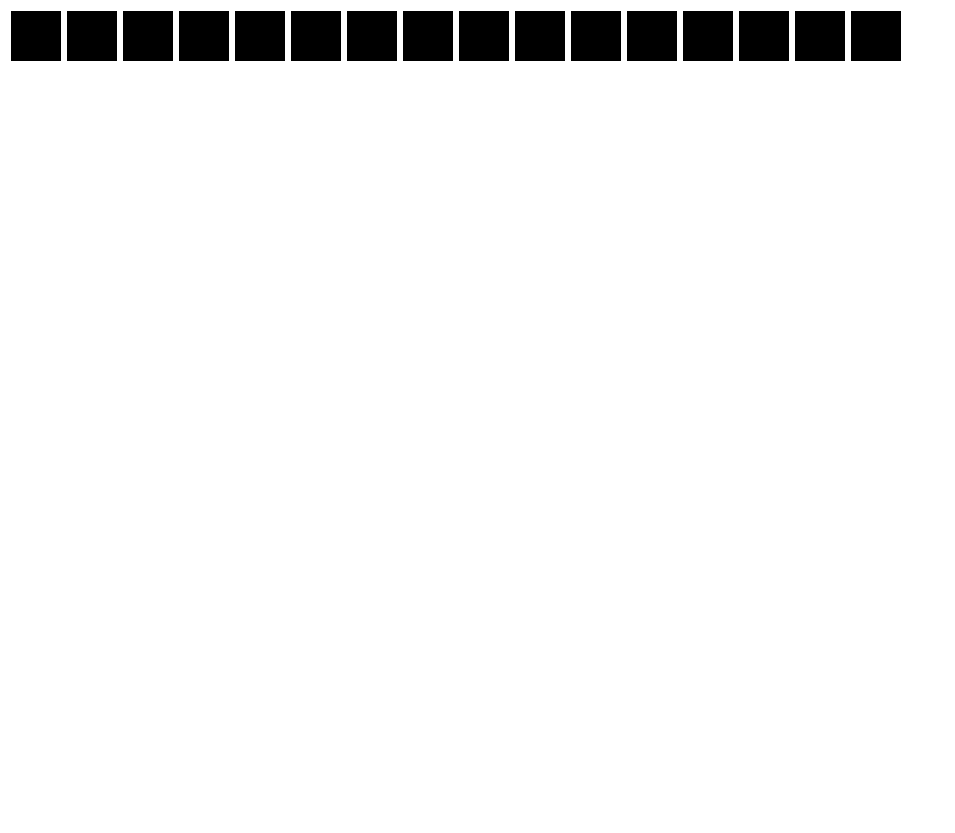
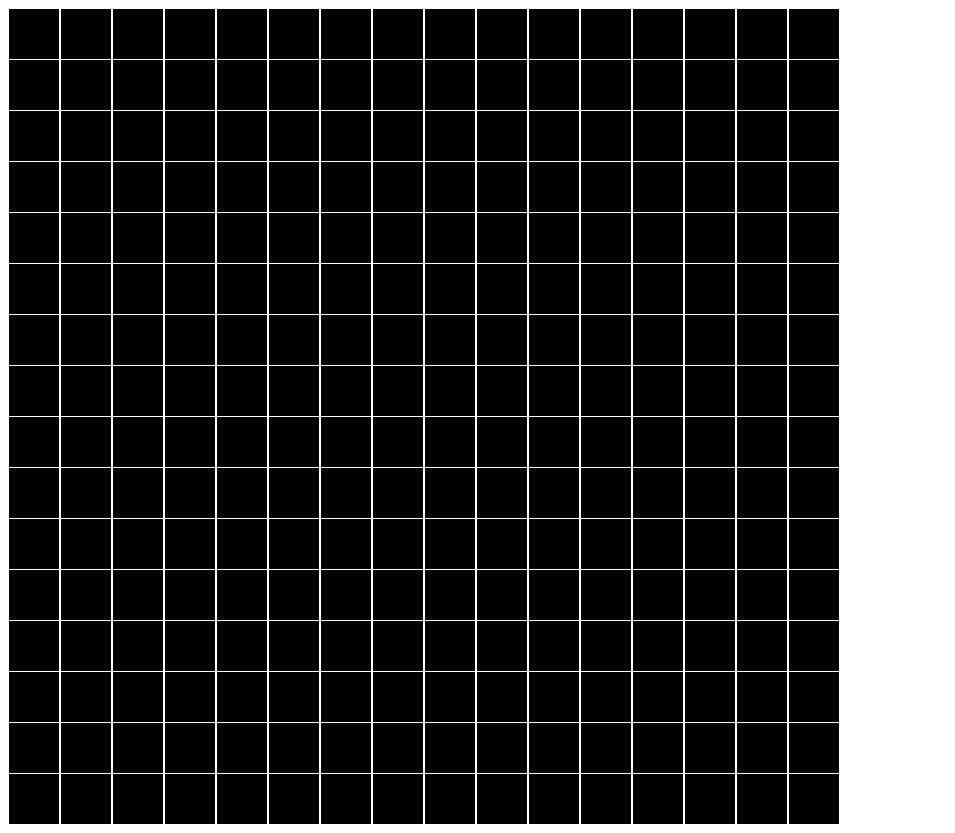
Before and after one commit to massitd/top-etch-a-sketch, a plain HTML site: page index.html in a window 1280 px wide. Shown: the whole page, without its empty margins (0-955 px from the left). Before the commit the page ends 800 px from the top, so only its background shows below. Drawn offline with Linux system fonts and the light colour scheme.

Commit message:
Create a properly laid out grid of divs.

```diff
--- a/index.html
+++ b/index.html
@@ -9,7 +9,6 @@
 </head>
 <body>
     <div class="container">
-        <div id="rowContainer"></div>
     </div>
 </body>
 </html>
--- a/scripts.js
+++ b/scripts.js
@@ -1,36 +1,22 @@
 const gridContainer = document.querySelector("div");
 
-
-// add flexbox properties to gridContainer
 gridContainer.style.display = "flex";
 gridContainer.style.justifyContent = "column";
 
-//add flexbox properties to rowContainer
-rowContainer.style.display = "flex";
-rowContainer.style.justifyContent = "";
 
-
-// use for loop to create a row of 16 50px width
-// 50px length divs
 function gridRow() {
-    for (let index = 0; index < 16; index++){
-        let square = document.createElement("div");
-        square.style.width = "50px";
-        square.style.height = "50px";
-        square.style.backgroundColor = "black";
-        square.style.margin = "3px";
-        rowContainer.appendChild(square);
+    for (let index = 0; index < 16; index ++) {
+        let rowContainer = document.createElement("div");
+        gridContainer.appendChild(rowContainer);
+        for (let indexA = 0; indexA < 16; indexA++) {
+            let square = document.createElement("div");
+            square.style.width = "50px";
+            square.style.height = "50px";
+            square.style.backgroundColor = "black";
+            square.style.margin = "1px";
+            rowContainer.appendChild(square);
+        };
     };
 };
 
 gridRow();
-
-// use for loop to create a column of 16 of these
-function gridColumn() {
-    for (let index = 0; index < 16; index ++) {
-        let rowContainer = document.querySelector("#rowContainer");
-        gridContainer.appendChild(rowContainer);
-    }
-}
-
-gridColumn();
```
